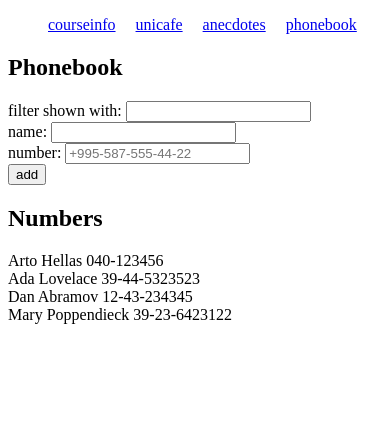
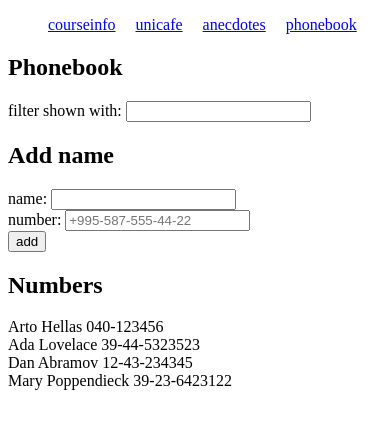
Before and after one commit to little-plumelet/Helsinki_fullstack_part2, a React (Create React App) app: page /phonebook in a window 390 px wide. Shown: the top 428 px of the page. Built offline with nearby package versions, Linux system fonts and the light colour scheme.

Commit message:
finish task 2.10 - create separate components for phonebook

```diff
--- /dev/null
+++ b/src/phonebook/AddNameForm.js
@@ -0,0 +1,31 @@
+export const AddNameForm = ({
+  newName,
+  changeNameHandler,
+  phoneNumber,
+  changePhoneNumberHandler,
+  submitNameHandler
+}) => {
+  return (
+    <>
+     <h2>Add name</h2>
+    <form>
+        <div>
+          name: <input value={newName} onChange={changeNameHandler} />
+        </div>
+        <div>
+          number:{" "}
+          <input
+            value={phoneNumber}
+            onChange={changePhoneNumberHandler}
+            placeholder="+995-587-555-44-22"
+          />
+        </div>
+        <div>
+          <button type="submit" onClick={submitNameHandler}>
+            add
+          </button>
+        </div>
+      </form>
+    </>
+  )
+}
--- /dev/null
+++ b/src/phonebook/FilterByName.js
@@ -0,0 +1,8 @@
+export const FilterByName = ({filterName, changeFilterNameHandler}) => {
+  return (
+    <>
+      filter shown with:{" "}
+      <input value={filterName} onChange={changeFilterNameHandler} />
+    </>
+  );
+};
--- /dev/null
+++ b/src/phonebook/PhonebookList.js
@@ -0,0 +1,12 @@
+export const PhonebookList = ({filteredPersons}) => {
+  return (
+    <>
+      <h2>Numbers</h2>
+      {filteredPersons.map((person) => (
+        <div key={person.name}>
+          {person.name} {person.phone}
+        </div>
+      ))}
+    </>
+  );
+};
--- a/src/phonebook/PhonebookPage.js
+++ b/src/phonebook/PhonebookPage.js
@@ -1,4 +1,7 @@
 import { useState } from "react";
+import { AddNameForm } from "./AddNameForm";
+import { FilterByName } from "./FilterByName";
+import { PhonebookList } from "./PhonebookList";
 
 export const PhonebookPage = () => {
   const [persons, setPersons] = useState([
@@ -50,39 +53,22 @@ export const PhonebookPage = () => {
       return;
     }
     setPersons([...persons, { name: newName, phone: phoneNumber }]);
+    setFilteredPersons([...persons, { name: newName, phone: phoneNumber }]);
     setNewName("");
     setPhoneNumber("");
   };
   return (
     <div>
       <h2>Phonebook</h2>
-      <div>
-        filter shown with: <input value={filterName} onChange={changeFilterNameHandler} />
-      </div>
-      <form>
-        <div>
-          name: <input value={newName} onChange={changeNameHandler} />
-        </div>
-        <div>
-          number:{" "}
-          <input
-            value={phoneNumber}
-            onChange={changePhoneNumberHandler}
-            placeholder="+995-587-555-44-22"
-          />
-        </div>
-        <div>
-          <button type="submit" onClick={submitNameHandler}>
-            add
-          </button>
-        </div>
-      </form>
-      <h2>Numbers</h2>
-      {filteredPersons.map((person) => (
-        <div key={person.name}>
-          {person.name} {person.phone}
-        </div>
-      ))}
+      <FilterByName filterName={filterName} changeFilterNameHandler={changeFilterNameHandler}/>
+      <AddNameForm
+        newName={newName}
+        changeNameHandler={changeNameHandler}
+        phoneNumber={phoneNumber}
+        changePhoneNumberHandler={changePhoneNumberHandler}
+        submitNameHandler={submitNameHandler}
+      />
+      <PhonebookList filteredPersons={filteredPersons} />
     </div>
   );
 };
```
